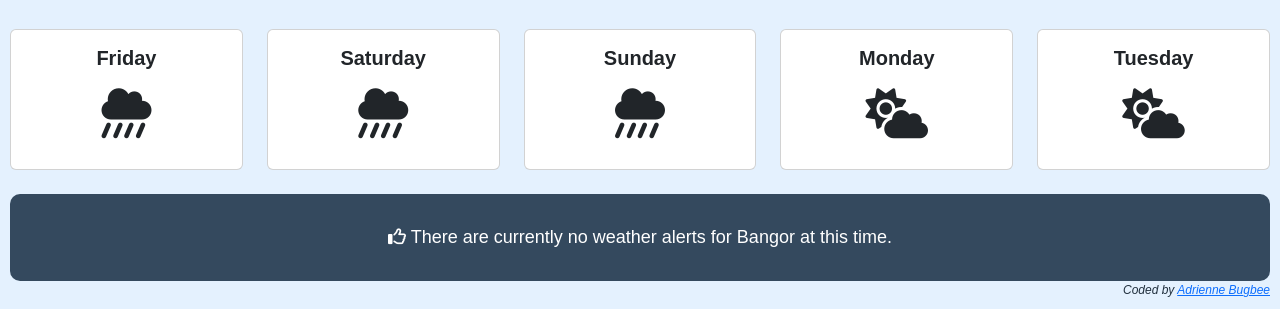
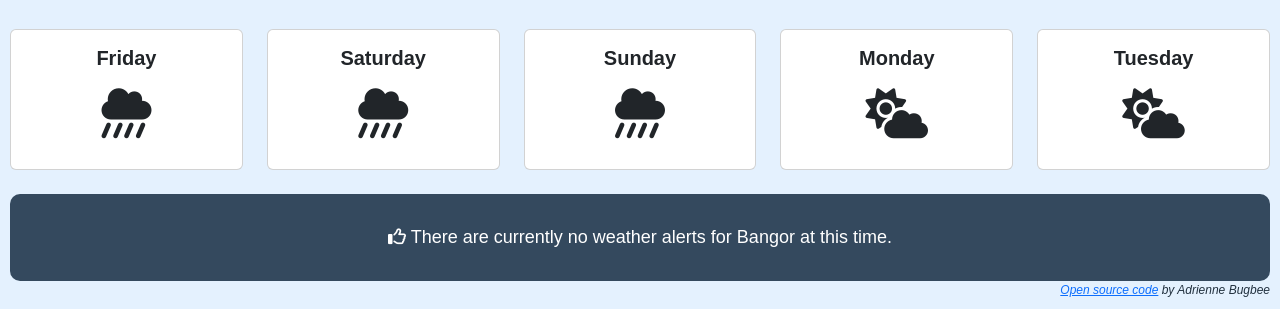
Before and after one commit to abugbee11/weatherapp-project, a plain HTML site: page index.html in a window 1280 px wide. Shown: the part 557-866 px from the top of the page. Drawn offline with nearby package versions, Linux system fonts and the light colour scheme; a web font is replaced by a local one.

Commit message:
Changed which words are links for GitHub repository

```diff
--- a/index.html
+++ b/index.html
@@ -132,7 +132,7 @@
       </div>
       <div class="row">
         <div class="col-12">
-          <div class="coder"><em>Coded by <a href="https://github.com/abugbee11/weatherapp-project">Adrienne Bugbee</a></em></div>
+          <div class="coder"><em><a href="https://github.com/abugbee11/weatherapp-project">Open source code</a> by Adrienne Bugbee</em></div>
         </div>
       </div>
     </div>
```
